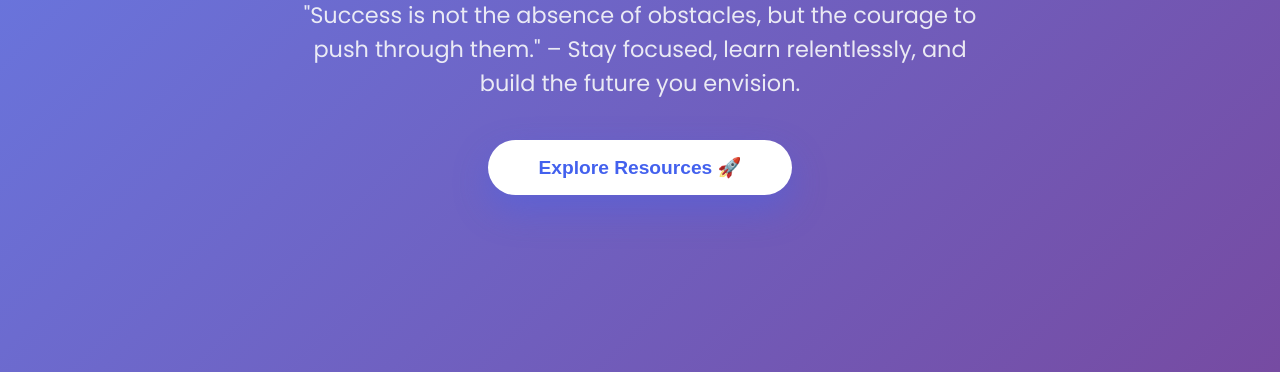
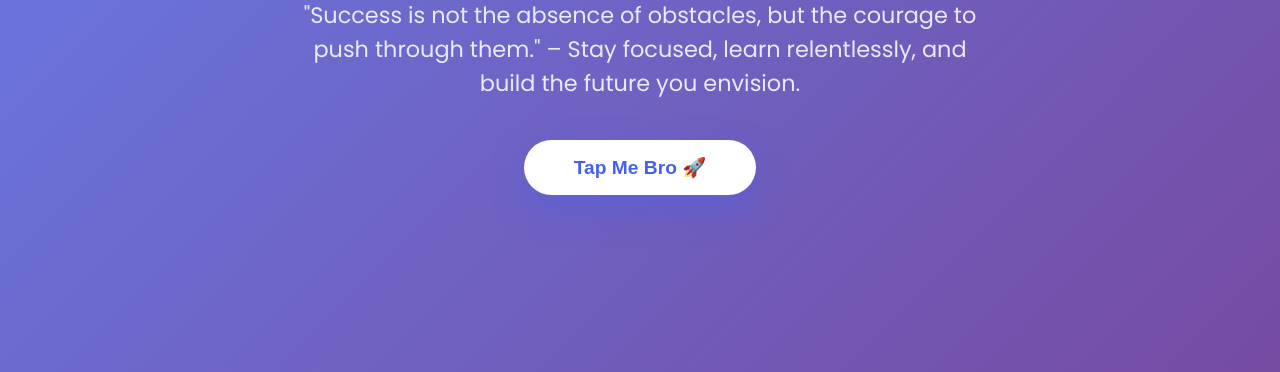
Before and after one commit to aryavartsubhammoharana/btechx, a plain HTML site: page index.html in a window 1280 px wide. Shown: the part 428-800 px from the top of the page. Drawn offline with Linux system fonts and the light colour scheme.

Commit message:
Update index.html

```diff
--- a/index.html
+++ b/index.html
@@ -401,9 +401,8 @@
         <div>
             <h1>Empower Your Engineering Journey</h1>
             <p>"Success is not the absence of obstacles, but the courage to push through them." – Stay focused, learn relentlessly, and build the future you envision.</p>
-            <button class="btn-explore"
-                onclick="document.querySelector('#subjects').scrollIntoView({behavior:'smooth'})">
-                Explore Resources 🚀
+            <button class="btn-explore" onclick="document.querySelector('#subjects').scrollIntoView({behavior:'smooth'})">
+                Tap Me Bro 🚀
             </button>
         </div>
     </section>
```
